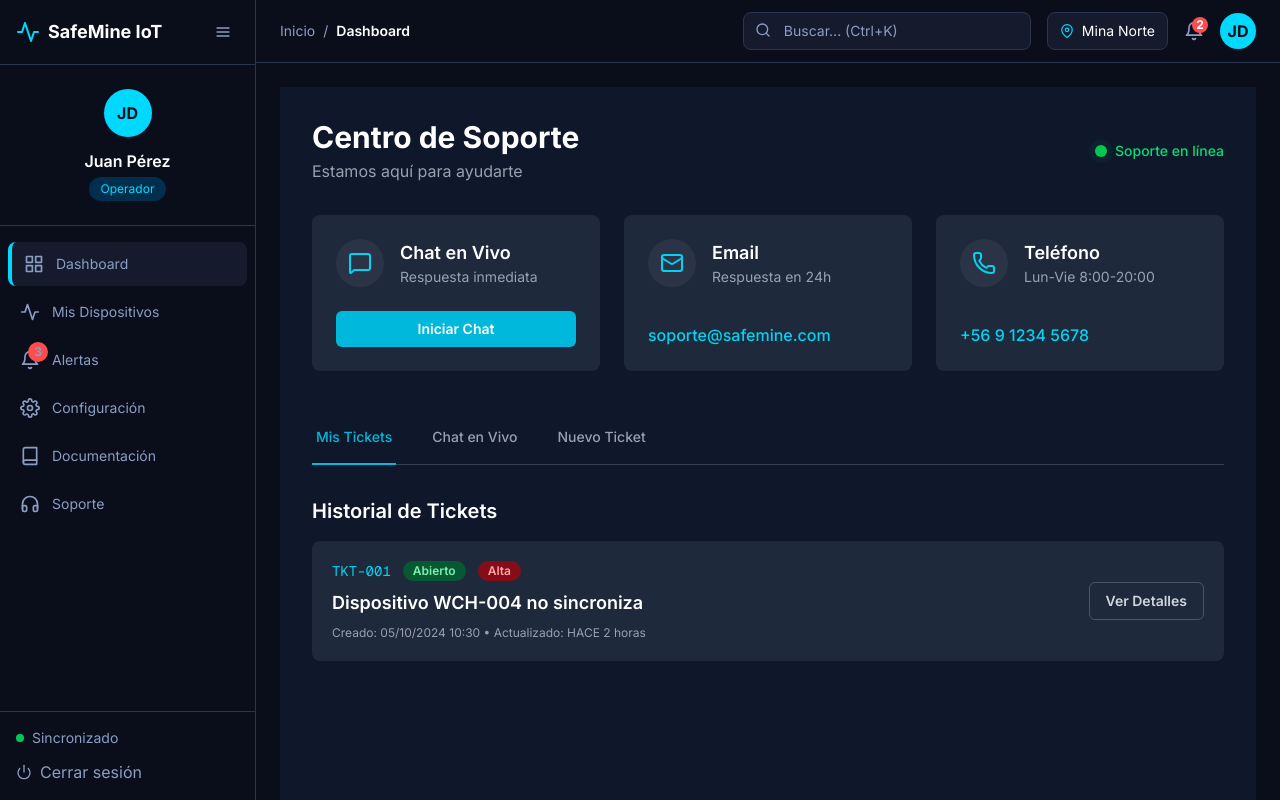
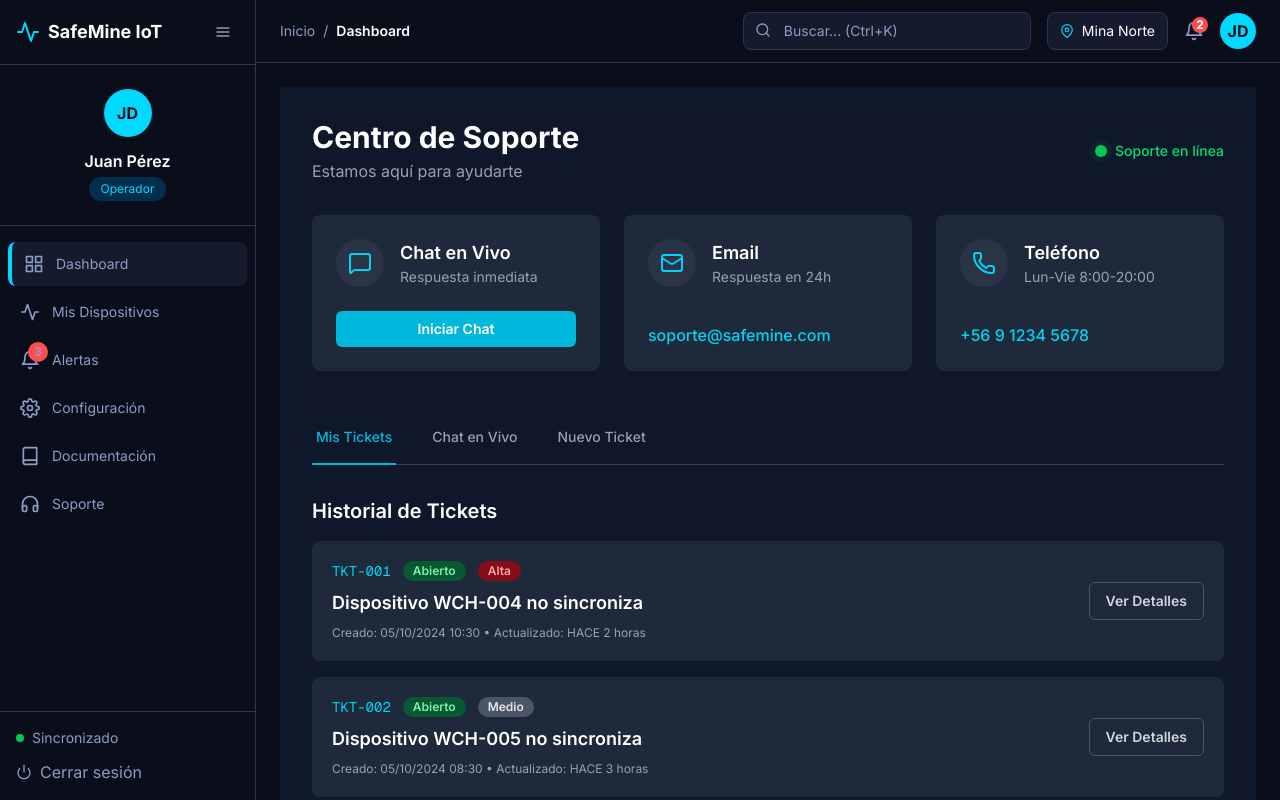
Before and after one commit to YordanDeVp/reloj_de_gases_toxicos-Frontend, a Next.js app: page /soporte in a window 1280 px wide. Built offline with nearby package versions, Linux system fonts and the light colour scheme.

Commit message:
Update ticket-history

```diff
--- a/src/components/support/ticket-history.jsx
+++ b/src/components/support/ticket-history.jsx
@@ -1,4 +1,3 @@
-// app/components/support/ticket-history.jsx
 'use client';
 
 import React, { useState } from 'react';
@@ -19,8 +18,25 @@ const TicketHistory = () => {
       createdAt: '05/10/2024 10:30',
       updatedAt: 'HACE 2 horas',
     },
+    {
+      id: 'TKT-002',
+      status: 'Abierto',
+      priority: 'Medio',
+      title: 'Dispositivo WCH-005 no sincroniza',
+      createdAt: '05/10/2024 08:30',
+      updatedAt: 'HACE 3 horas',
+    },
+    {
+      id: 'TKT-003',
+      status: 'Abierto',
+      priority: 'Medio',
+      title: 'Dispositivo WCH-006 no sincroniza',
+      createdAt: '05/10/2024 09:30',
+      updatedAt: 'HACE 1 horas',
+    },
     // ... puedes agregar más tickets aquí
   ];
+
 
   return (
     <div className="mt-10">
```
